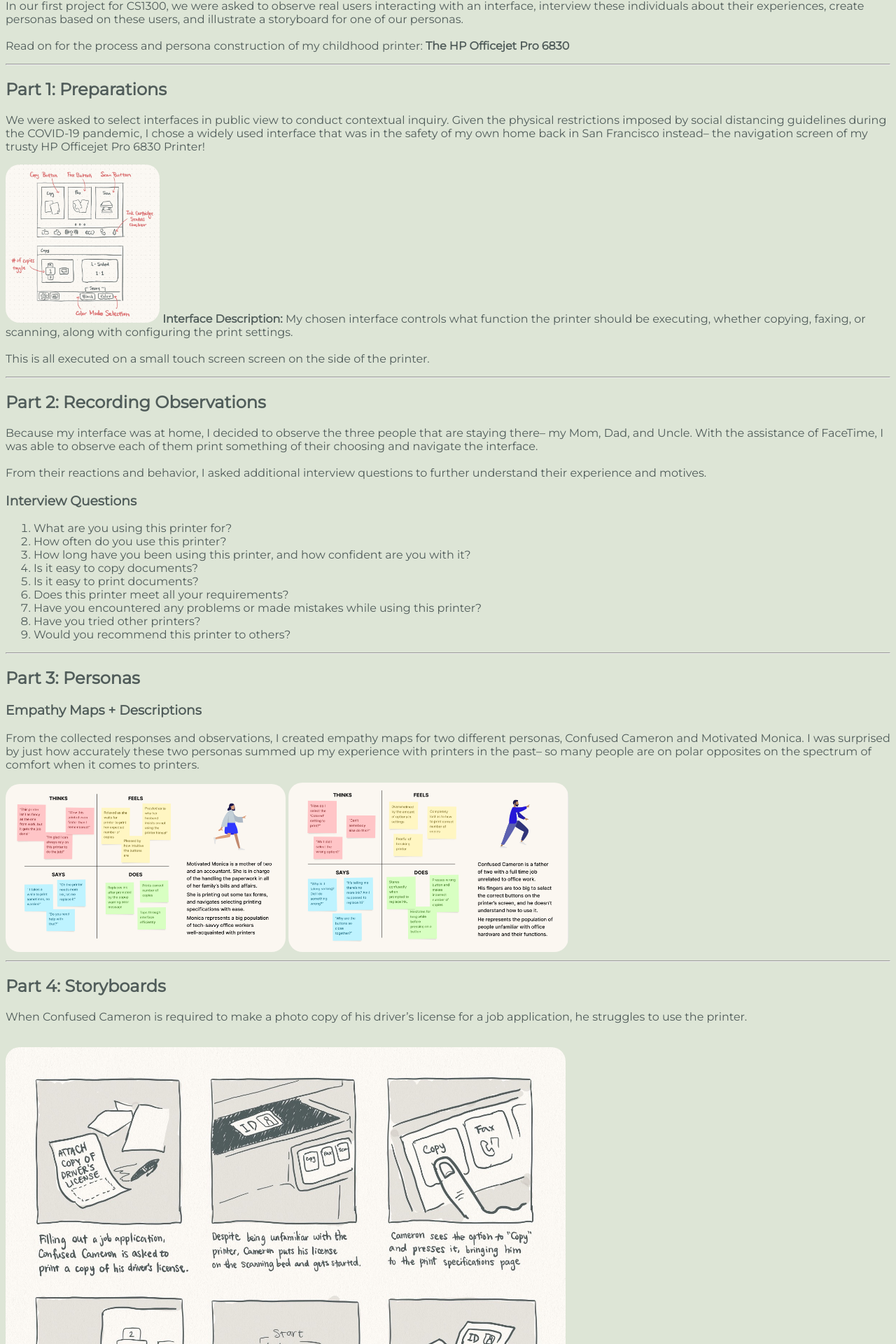
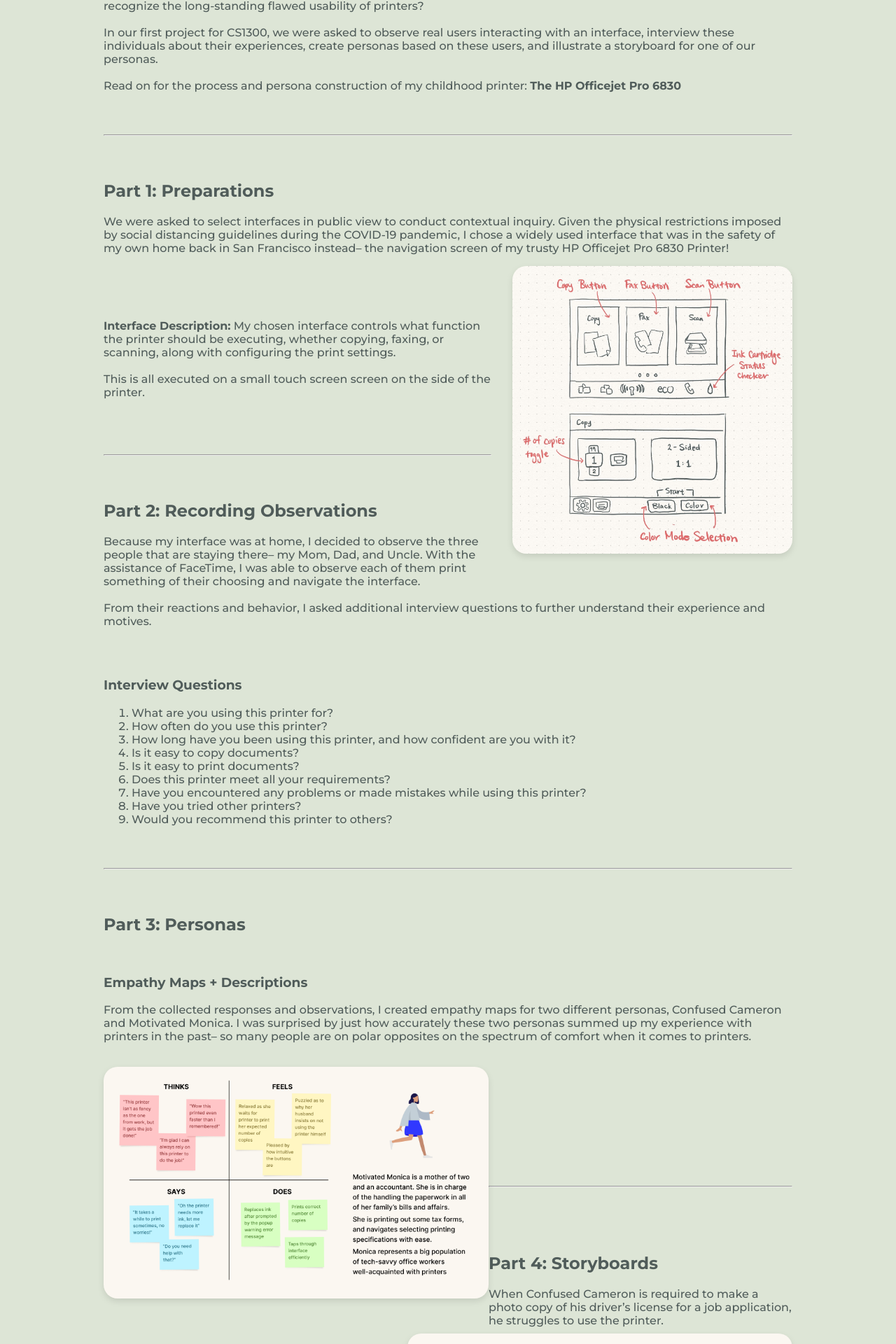
Before and after one commit to theconnieliu/Personas-Storyboarding, a PHP site: page / in a window 1280 px wide. Shown: the part 280-2200 px from the top of the page at 70% size. Run offline with PHP 8.4, Linux system fonts and the light colour scheme.

Commit message:
Added formatting and layout

```diff
--- a/home.html
+++ b/home.html
@@ -6,12 +6,12 @@
     <title></title>
     <link rel="stylesheet" href="index.css">
     <!-- TODO: add additional links here! e.g. fonts, icons, more stylesheets, etc. -->
-    <link href="https://fonts.googleapis.com/css2?family=Montserrat&display=swap" rel="stylesheet">
+    <link href="https://fonts.googleapis.com/css2?family=Montserrat:wght@500;600;700&display=swap" rel="stylesheet">
     <meta content="width=device-width, initial-scale=1" name="viewport" />
   </head>
 
   <body>
-    <!-- TODO: put your HTML code here! -->
+
     <h1 class= "title">Personas:</h1>
     <h1 class= "title-accent">HP Officejet Pro 6830 Interface</h1>
     <h3>Overview:</h3>
@@ -30,7 +30,13 @@
       Read on for the process and persona construction of my childhood printer:
       <b>The HP Officejet Pro 6830</b>
     </p>
+    <br>
+    <br>
+
     <hr>
+
+    <br>
+    <br>
 
     <h2>Part 1: Preparations</h2>
     <p>
@@ -41,15 +47,26 @@
     </p>
     <p>
       <img class= "interface-sketch" alt= "Sketch of Printer's Touchscreen Interface" src= "images/Persona Interface Sketch.jpg">
+      <br>
+      <br>
+      <br>
+      <br>
       <b>Interface Description:</b>
       My chosen interface controls what function the printer should be executing, whether copying, faxing, or scanning,
       along with configuring the print settings.
       <br>
       <br>
       This is all executed on a small touch screen screen on the side of the printer.
+      <br>
+      <br>
     </p>
+    <br>
+    <br>
+
     <hr>
 
+    <br>
+    <br>
     <h2>Part 2: Recording Observations</h2>
     <p>Because my interface was at home, I decided to observe the three people that are staying there–
       my Mom, Dad, and Uncle. With the assistance of FaceTime, I was able to observe each of them print
@@ -59,6 +76,8 @@
       From their reactions and behavior, I asked additional interview questions to further understand their experience
       and motives.
     </p>
+    <br>
+    <br>
 
     <!--Insert Observation Cards Here-->
     <div class= "observation-cards">
@@ -85,6 +104,8 @@
       <li>Have you tried other printers?</li>
       <li> Would you recommend this printer to others?</li>
     </ol>
+    <br>
+    <br>
 
     <!--Insert Interview Response Cards Here-->
     <div class= "interview-cards">
@@ -100,19 +121,39 @@
     </div>
     <hr>
 
+    <br>
+    <br>
+    <div class= "part-3">
     <h2>Part 3: Personas</h2>
+    <br>
     <h3><b>Empathy Maps + Descriptions</b></h3>
+
     <p>From the collected responses and observations, I created empathy maps for two different personas,
       Confused Cameron and Motivated Monica. I was surprised by just how accurately these two personas
       summed up my experience with printers in the past– so many people are on polar opposites on the spectrum
       of comfort when it comes to printers.
     </p>
+    <br>
     <div class= "empathy-maps">
-      <img class= "empathy-card" alt= "Empathy Map for Motivated Monica" src= "images/MotivatedMonica.png">
-      <img class= "empathy-card" alt= "Empathy Map for Confused Cameron" src= "images/ConfusedCameron.png">
+      <img class= "empathy-card" id= "motivated-monica" alt= "Empathy Map for Motivated Monica" src= "images/MotivatedMonica.png">
+      <img class= "empathy-card" id= "confused-cameron" alt= "Empathy Map for Confused Cameron" src= "images/ConfusedCameron.png">
     </div>
+
+    <br>
+    <br>
+    <br>
+    <br>
+    <br>
+    <br>
+    <br>
+    <br>
+    <br>
+
     <hr>
 
+    <br>
+    <br>
+  </div>
     <h2>Part 4: Storyboards</h2>
     <p>When Confused Cameron is required to make a photo copy of his driver’s license for a job application,
       he struggles to use the printer.
@@ -121,12 +162,16 @@
     <img class ="storyboard" alt= "Storyboard for Confused Cameron" src= "images/Confused Cameron Storyboard.jpg">
     <hr>
 
+    <br>
+    <br>
     <h2>Takeaways:</h2>
     <p>Being dropped in the deep and and having to actively observe and create my own personas gave me an in-depth
       crash course about personas, giving me a better idea of what a persona is and how they are developed.
       I also got to see my uncle, who’s usually so sure of himself, fumble with a printer for fifteen minutes–
       that’s one way to bond with family while socially distant!
     </p>
+    <br>
+    <br>
 
   </body>
 </main>
--- a/index.css
+++ b/index.css
@@ -1,4 +1,9 @@
 /* Put your style information here! */
+main {
+    margin: 0 auto;
+    padding: 30px 140px 0 140px;
+
+}
 body {
     background-color: #DDE5D6;
 }
@@ -9,20 +14,41 @@ h1, h2, h3, p, ol, li {
 
 
 .title-accent {
-    font-weight: bold;
+    font-weight: 00;
 }
 
 .interface-sketch {
     border-radius: 20px;
-    width: 220px;
+    width: 400px;
+    float: right;
+    margin-left: 30px;
+    margin-bottom: 30px;
+    filter: drop-shadow(0px 4px 4px rgba(0, 0, 0, 0.10));
 }
 
 .empathy-card {
     border-radius: 20px;
-    width: 400px;
+    width: 550px;
+    margin-bottom: 50px;
+    filter: drop-shadow(0px 4px 4px rgba(0, 0, 0, 0.10));
 }
 
 .storyboard {
     border-radius: 20px;
-    width: 800px;
+    width: 70%;
+    filter: drop-shadow(0px 4px 4px rgba(0, 0, 0, 0.10));
+    margin-bottom: 30px;
+
 }
+
+#motivated-monica {
+    float: left;
+}
+
+#confused-cameron {
+    float: right;
+}
+
+.part-3 {
+    margin-bottom: 50px;
+}
```
